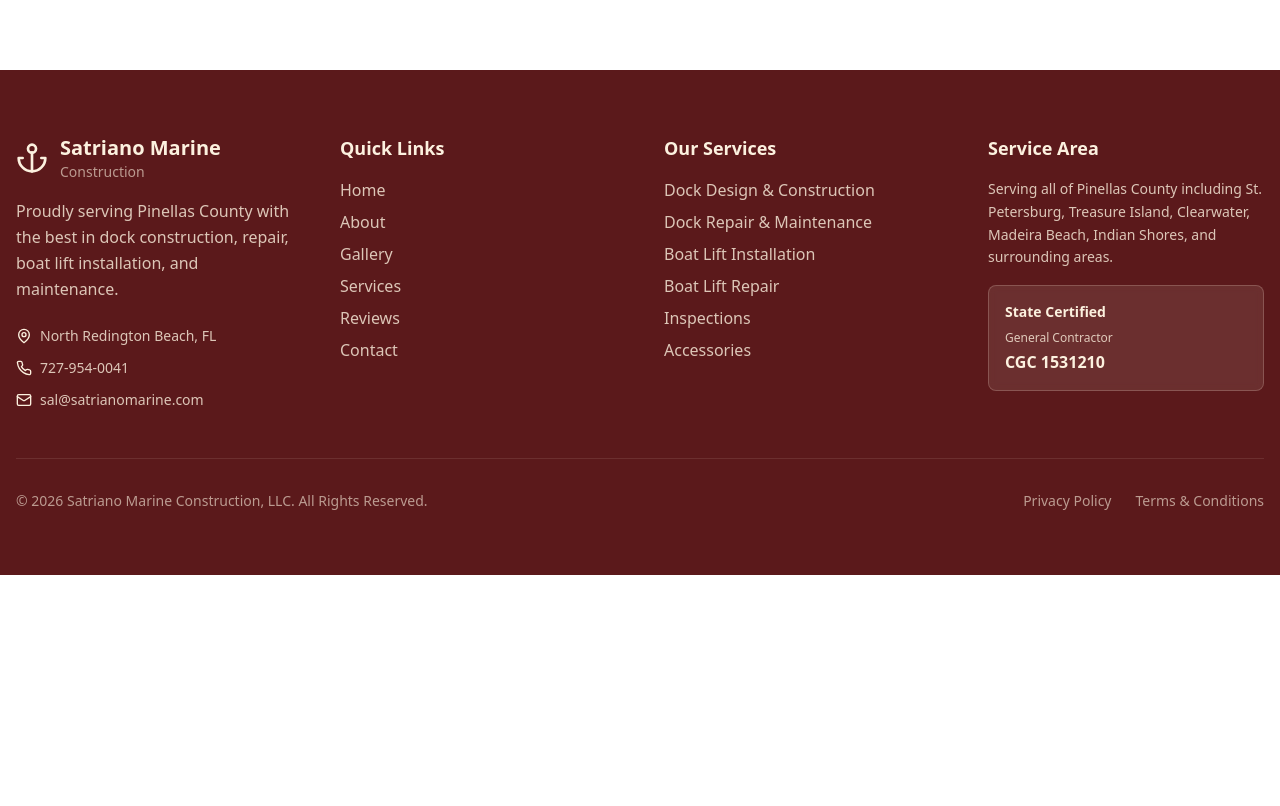
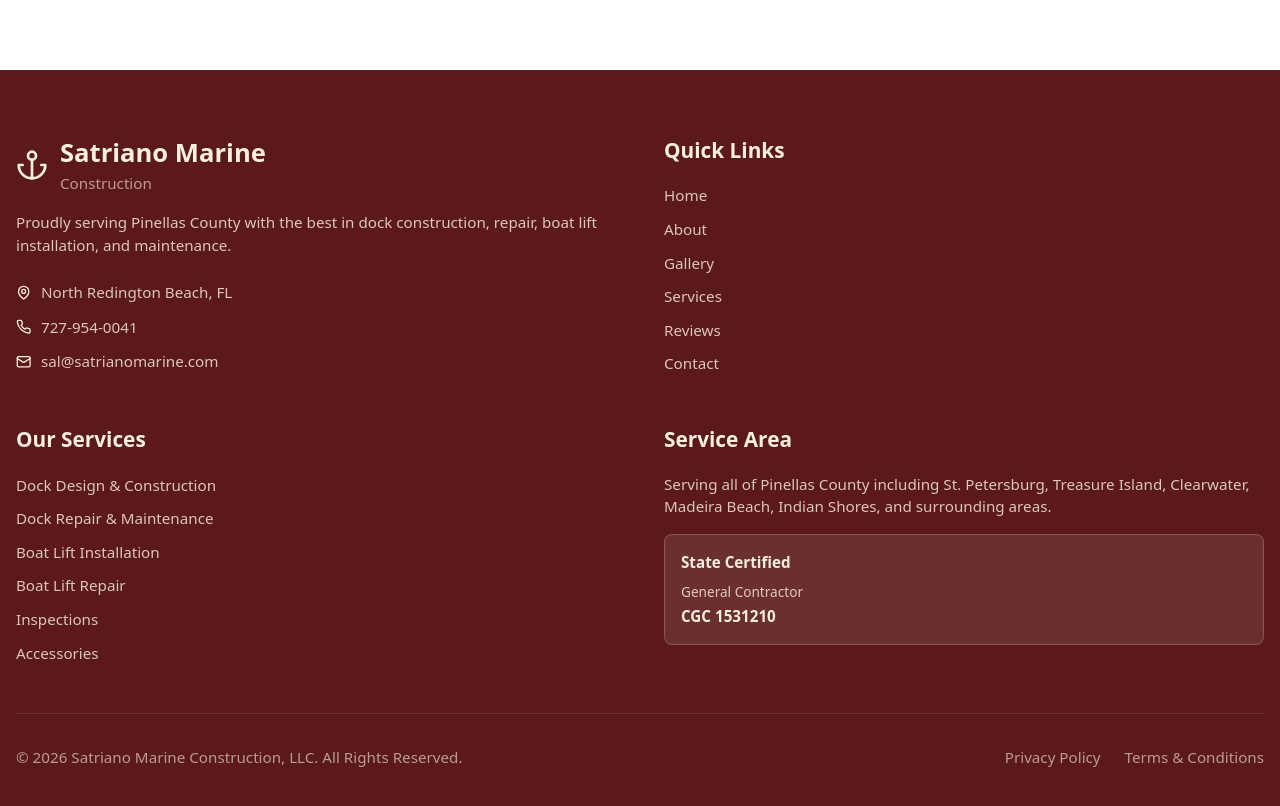
Before and after one commit to Millenium-AI/satriano, a React (Vite) app: page / in a window 1280 px wide. Shown: the part 6400-7206 px from the top of the page. Before the commit the page ends 6975 px from the top, so only its background shows below. Built offline with nearby package versions, Linux system fonts and the light colour scheme; a web font is replaced by a local one.

Commit message:
big restructure

```diff
--- a/src/components/Footer.tsx
+++ b/src/components/Footer.tsx
@@ -1,39 +1,77 @@
 import { Anchor, Phone, Mail, MapPin } from 'lucide-react';
+
+interface QuickLink {
+  label: string;
+  action: string;
+  isExternal?: boolean;
+}
+
+interface ServiceLink {
+  label: string;
+  slug: string;
+}
+
+const QUICK_LINKS: QuickLink[] = [
+  { label: 'Home', action: 'home' },
+  { label: 'About', action: 'about' },
+  { label: 'Gallery', action: '/gallery', isExternal: true },
+  { label: 'Services', action: 'services' },
+  { label: 'Reviews', action: 'testimonials' },
+  { label: 'Contact', action: 'contact' },
+];
+
+const SERVICE_LINKS: ServiceLink[] = [
+  { label: 'Dock Design & Construction', slug: 'new-dock-design-construction' },
+  { label: 'Dock Repair & Maintenance', slug: 'dock-repair-maintenance' },
+  { label: 'Boat Lift Installation', slug: 'new-boat-lift-design-installation' },
+  { label: 'Boat Lift Repair', slug: 'boat-lift-repair-maintenance' },
+  { label: 'Inspections', slug: 'dock-boat-lift-inspections' },
+  { label: 'Accessories', slug: 'dock-boat-lift-accessories' },
+];
 
 export default function Footer() {
   const scrollToSection = (id: string) => {
-    const element = document.getElementById(id);
-    if (element) {
-      element.scrollIntoView({ behavior: 'smooth' });
+    document.getElementById(id)?.scrollIntoView({ behavior: 'smooth' });
+  };
+
+  const handleQuickLinkClick = (link: QuickLink) => {
+    if (link.isExternal) {
+      window.location.href = link.action;
+    } else {
+      scrollToSection(link.action);
     }
   };
 
   return (
     <footer className="bg-burgundy text-cream">
-      <div className="container mx-auto px-4 py-16">
-        <div className="grid md:grid-cols-2 lg:grid-cols-4 gap-12 mb-12">
-          {/* Brand + contact */}
+      <div className="container mx-auto px-4" style={{ padding: 'clamp(3rem, 5vw, 4rem) 1rem' }}>
+        <div
+          className="grid md:grid-cols-2 desktop:grid-cols-4 mb-12"
+          style={{ gap: 'clamp(2rem, 4vw, 3rem)' }}
+        >
+          {/* Brand + Contact */}
           <div>
-            <div className="flex items-center gap-3 mb-4">
-              <Anchor className="w-8 h-8 text-cream" />
+            <div
+              className="flex items-center mb-4"
+              style={{ gap: 'clamp(0.5rem, 1vw, 0.75rem)' }}
+            >
+              <Anchor style={{ width: 'clamp(1.75rem, 2.5vw, 2rem)', height: 'clamp(1.75rem, 2.5vw, 2rem)' }} className="text-cream flex-shrink-0" />
               <div>
-                <h3 className="text-xl font-bold">Satriano Marine</h3>
-                <p className="text-sm text-cream/60">Construction</p>
+                <h3 className="text-fluid-xl font-bold">Satriano Marine</h3>
+                <p className="text-fluid-sm text-cream/60">Construction</p>
               </div>
             </div>
-            <p className="text-cream/80 leading-relaxed mb-6">
+            <p className="text-cream/80 leading-relaxed text-fluid-sm" style={{ marginBottom: 'clamp(1rem, 2vw, 1.5rem)' }}>
               Proudly serving Pinellas County with the best in dock construction,
               repair, boat lift installation, and maintenance.
             </p>
-            <div className="space-y-3">
-              <div className="flex items-center gap-2 text-sm">
-                <MapPin className="w-4 h-4 text-cream flex-shrink-0" />
-                <span className="text-cream/80">
-                  North Redington Beach, FL
-                </span>
+            <div style={{ display: 'flex', flexDirection: 'column', gap: 'clamp(0.5rem, 1vw, 0.75rem)' }}>
+              <div className="flex items-center text-fluid-sm" style={{ gap: 'clamp(0.4rem, 0.8vw, 0.6rem)' }}>
+                <MapPin style={{ width: 'clamp(0.9rem, 1.2vw, 1rem)', height: 'clamp(0.9rem, 1.2vw, 1rem)' }} className="text-cream flex-shrink-0" />
+                <span className="text-cream/80">North Redington Beach, FL</span>
               </div>
-              <div className="flex items-center gap-2 text-sm">
-                <Phone className="w-4 h-4 text-cream flex-shrink-0" />
+              <div className="flex items-center text-fluid-sm" style={{ gap: 'clamp(0.4rem, 0.8vw, 0.6rem)' }}>
+                <Phone style={{ width: 'clamp(0.9rem, 1.2vw, 1rem)', height: 'clamp(0.9rem, 1.2vw, 1rem)' }} className="text-cream flex-shrink-0" />
                 <a
                   href="tel:727-954-0041"
                   className="text-cream/80 hover:text-cream transition-colors"
@@ -41,8 +79,8 @@ export default function Footer() {
                   727-954-0041
                 </a>
               </div>
-              <div className="flex items-center gap-2 text-sm">
-                <Mail className="w-4 h-4 text-cream flex-shrink-0" />
+              <div className="flex items-center text-fluid-sm" style={{ gap: 'clamp(0.4rem, 0.8vw, 0.6rem)' }}>
+                <Mail style={{ width: 'clamp(0.9rem, 1.2vw, 1rem)', height: 'clamp(0.9rem, 1.2vw, 1rem)' }} className="text-cream flex-shrink-0" />
                 <a
                   href="mailto:sal@satrianomarine.com"
                   className="text-cream/80 hover:text-cream transition-colors"
@@ -53,139 +91,78 @@ export default function Footer() {
             </div>
           </div>
 
-          {/* Quick links -> components/sections on Home */}
+          {/* Quick Links */}
           <div>
-            <h4 className="text-lg font-bold mb-4 text-cream">Quick Links</h4>
-            <ul className="space-y-2">
-              <li>
+            <h4 className="text-fluid-lg font-bold mb-4 text-cream">Quick Links</h4>
+            <ul style={{ display: 'flex', flexDirection: 'column', gap: 'clamp(0.4rem, 0.8vw, 0.6rem)' }}>
+              {QUICK_LINKS.map((link) => (
+                <li key={link.action}>
                   <button
-                  onClick={() => scrollToSection('home')}
-                  className="text-cream/80 hover:text-cream transition-colors"
+                    onClick={() => handleQuickLinkClick(link)}
+                    className="text-cream/80 hover:text-cream transition-colors text-left text-fluid-sm"
                   >
-                  Home
+                    {link.label}
                   </button>
                 </li>
-              <li>
-                <button
-                  onClick={() => scrollToSection('about')}
-                  className="text-cream/80 hover:text-cream transition-colors"
-                >
-                  About
-                </button>
-              </li>
-              <li>
-                <a
-                  href="/gallery"
-                  className="text-cream/80 hover:text-cream transition-colors"
-                >
-                  Gallery
-                </a>
-              </li>
-              <li>
-                <button
-                  onClick={() => scrollToSection('services')}
-                  className="text-cream/80 hover:text-cream transition-colors"
-                >
-                  Services
-                </button>
-              </li>
-              <li>
-                <button
-                  onClick={() => scrollToSection('testimonials')}
-                  className="text-cream/80 hover:text-cream transition-colors"
-                >
-                  Reviews
-                </button>
-              </li>
-              <li>
-                <button
-                  onClick={() => scrollToSection('contact')}
-                  className="text-cream/80 hover:text-cream transition-colors"
-                >
-                  Contact
-                </button>
-              </li>
+              ))}
             </ul>
           </div>
 
-          {/* Our Services -> routed pages */}
+          {/* Our Services */}
           <div>
-            <h4 className="text-lg font-bold mb-4 text-cream">Our Services</h4>
-            <ul className="space-y-2 text-cream/80">
-              <li>
+            <h4 className="text-fluid-lg font-bold mb-4 text-cream">Our Services</h4>
+            <ul style={{ display: 'flex', flexDirection: 'column', gap: 'clamp(0.4rem, 0.8vw, 0.6rem)' }}>
+              {SERVICE_LINKS.map(({ label, slug }) => (
+                <li key={slug}>
                   <a
-                  href="/services/new-dock-design-construction"
-                  className="hover:text-cream transition-colors"
+                    href={`/services/${slug}`}
+                    className="text-cream/80 hover:text-cream transition-colors text-fluid-sm"
                   >
-                  Dock Design & Construction
+                    {label}
                   </a>
                 </li>
-              <li>
-                <a
-                  href="/services/dock-repair-maintenance"
-                  className="hover:text-cream transition-colors"
-                >
-                  Dock Repair & Maintenance
-                </a>
-              </li>
-              <li>
-                <a
-                  href="/services/new-boat-lift-design-installation"
-                  className="hover:text-cream transition-colors"
-                >
-                  Boat Lift Installation
-                </a>
-              </li>
-              <li>
-                <a
-                  href="/services/boat-lift-repair-maintenance"
-                  className="hover:text-cream transition-colors"
-                >
-                  Boat Lift Repair
-                </a>
-              </li>
-              <li>
-                <a
-                  href="/services/dock-boat-lift-inspections"
-                  className="hover:text-cream transition-colors"
-                >
-                  Inspections
-                </a>
-              </li>
-              <li>
-                <a
-                  href="/services/dock-boat-lift-accessories"
-                  className="hover:text-cream transition-colors"
-                >
-                  Accessories
-                </a>
-              </li>
+              ))}
             </ul>
           </div>
 
-          {/* Service area / license */}
+          {/* Service Area / License */}
           <div>
-            <h4 className="text-lg font-bold mb-4 text-cream">Service Area</h4>
-            <p className="text-cream/80 text-sm leading-relaxed mb-4">
+            <h4 className="text-fluid-lg font-bold mb-4 text-cream">Service Area</h4>
+            <p
+              className="text-cream/80 text-fluid-sm leading-relaxed"
+              style={{ marginBottom: 'clamp(0.75rem, 1.5vw, 1rem)' }}
+            >
               Serving all of Pinellas County including St. Petersburg, Treasure
               Island, Clearwater, Madeira Beach, Indian Shores, and surrounding
               areas.
             </p>
-            <div className="bg-cream/10 backdrop-blur-sm p-4 rounded-lg border border-cream/20">
-              <p className="text-sm font-semibold mb-2 text-cream">State Certified</p>
-              <p className="text-xs text-cream/80">General Contractor</p>
-              <p className="text-cream font-bold mt-1">CGC 1531210</p>
+            <div
+              className="bg-cream/10 backdrop-blur-sm rounded-lg border border-cream/20"
+              style={{ padding: 'clamp(0.75rem, 1.5vw, 1rem)' }}
+            >
+              <p className="text-fluid-sm font-semibold mb-2 text-cream">State Certified</p>
+              <p className="text-fluid-xs text-cream/80">General Contractor</p>
+              <p className="text-cream font-bold mt-1 text-fluid-sm">CGC 1531210</p>
             </div>
           </div>
         </div>
 
-        <div className="pt-8 border-t border-cream/10">
-          <div className="flex flex-col md:flex-row justify-between items-center gap-4">
-            <p className="text-cream/60 text-sm text-center md:text-left">
+        <div
+          className="border-t border-cream/10"
+          style={{ paddingTop: 'clamp(1.5rem, 3vw, 2rem)' }}
+        >
+          <div
+            className="flex flex-col md:flex-row justify-between items-center"
+            style={{ gap: 'clamp(0.75rem, 1.5vw, 1rem)' }}
+          >
+            <p className="text-cream/60 text-fluid-sm text-center md:text-left">
               © {new Date().getFullYear()} Satriano Marine Construction, LLC.
               All Rights Reserved.
             </p>
-            <div className="flex gap-6 text-sm text-cream/60">
+            <div
+              className="flex text-fluid-sm text-cream/60"
+              style={{ gap: 'clamp(1rem, 2vw, 1.5rem)' }}
+            >
               <a href="/privacy" className="hover:text-cream transition-colors">
                 Privacy Policy
               </a>
--- a/src/index.css
+++ b/src/index.css
@@ -13,6 +13,152 @@
 }
 
 @layer utilities {
+  /* Fluid responsive utilities using clamp() */
+  .text-fluid-xs {
+    font-size: clamp(0.7rem, 0.8vw + 0.3rem, 0.85rem);
+    line-height: 1.4;
+  }
+  .text-fluid-sm {
+    font-size: clamp(0.8rem, 0.9vw + 0.4rem, 0.95rem);
+    line-height: 1.5;
+  }
+  .text-fluid-base {
+    font-size: clamp(0.95rem, 1vw + 0.5rem, 1.1rem);
+    line-height: 1.6;
+  }
+  .text-fluid-lg {
+    font-size: clamp(1.1rem, 1.2vw + 0.6rem, 1.3rem);
+    line-height: 1.6;
+  }
+  .text-fluid-xl {
+    font-size: clamp(1.25rem, 1.5vw + 0.7rem, 1.6rem);
+    line-height: 1.5;
+  }
+  .text-fluid-2xl {
+    font-size: clamp(1.5rem, 2vw + 0.8rem, 2rem);
+    line-height: 1.4;
+  }
+  .text-fluid-3xl {
+    font-size: clamp(1.875rem, 2.5vw + 1rem, 2.5rem);
+    line-height: 1.3;
+  }
+  .text-fluid-4xl {
+    font-size: clamp(2.25rem, 3vw + 1.2rem, 3rem);
+    line-height: 1.2;
+  }
+  .text-fluid-5xl {
+    font-size: clamp(2.5rem, 4vw + 1.5rem, 3.5rem);
+    line-height: 1.1;
+  }
+
+  /* Fluid spacing utilities */
+  .gap-fluid-xs {
+    gap: clamp(0.25rem, 0.5vw, 0.5rem);
+  }
+  .gap-fluid-sm {
+    gap: clamp(0.5rem, 1vw, 0.75rem);
+  }
+  .gap-fluid-md {
+    gap: clamp(0.75rem, 1.5vw, 1rem);
+  }
+  .gap-fluid-lg {
+    gap: clamp(1rem, 2vw, 1.5rem);
+  }
+  .gap-fluid-xl {
+    gap: clamp(1.5rem, 3vw, 2rem);
+  }
+  .gap-fluid-2xl {
+    gap: clamp(2rem, 4vw, 3rem);
+  }
+
+  .p-fluid-sm {
+    padding: clamp(0.5rem, 1vw, 0.75rem);
+  }
+  .p-fluid-md {
+    padding: clamp(0.75rem, 1.5vw, 1rem);
+  }
+  .p-fluid-lg {
+    padding: clamp(1rem, 2vw, 1.5rem);
+  }
+  .p-fluid-xl {
+    padding: clamp(1.5rem, 3vw, 2rem);
+  }
+  .p-fluid-2xl {
+    padding: clamp(2rem, 4vw, 3rem);
+  }
+
+  .px-fluid-sm {
+    padding-left: clamp(0.5rem, 1vw, 0.75rem);
+    padding-right: clamp(0.5rem, 1vw, 0.75rem);
+  }
+  .px-fluid-md {
+    padding-left: clamp(0.75rem, 1.5vw, 1rem);
+    padding-right: clamp(0.75rem, 1.5vw, 1rem);
+  }
+  .px-fluid-lg {
+    padding-left: clamp(1rem, 2vw, 1.5rem);
+    padding-right: clamp(1rem, 2vw, 1.5rem);
+  }
+  .px-fluid-xl {
+    padding-left: clamp(1.5rem, 3vw, 2rem);
+    padding-right: clamp(1.5rem, 3vw, 2rem);
+  }
+
+  .py-fluid-sm {
+    padding-top: clamp(0.5rem, 1vw, 0.75rem);
+    padding-bottom: clamp(0.5rem, 1vw, 0.75rem);
+  }
+  .py-fluid-md {
+    padding-top: clamp(0.75rem, 1.5vw, 1rem);
+    padding-bottom: clamp(0.75rem, 1.5vw, 1rem);
+  }
+  .py-fluid-lg {
+    padding-top: clamp(1rem, 2vw, 1.5rem);
+    padding-bottom: clamp(1rem, 2vw, 1.5rem);
+  }
+  .py-fluid-xl {
+    padding-top: clamp(1.5rem, 3vw, 2rem);
+    padding-bottom: clamp(1.5rem, 3vw, 2rem);
+  }
+  .py-fluid-2xl {
+    padding-top: clamp(2rem, 4vw, 3rem);
+    padding-bottom: clamp(2rem, 4vw, 3rem);
+  }
+  .py-fluid-3xl {
+    padding-top: clamp(3rem, 6vw, 4rem);
+    padding-bottom: clamp(3rem, 6vw, 4rem);
+  }
+
+  .m-fluid-sm {
+    margin: clamp(0.5rem, 1vw, 0.75rem);
+  }
+  .m-fluid-md {
+    margin: clamp(0.75rem, 1.5vw, 1rem);
+  }
+  .m-fluid-lg {
+    margin: clamp(1rem, 2vw, 1.5rem);
+  }
+  .m-fluid-xl {
+    margin: clamp(1.5rem, 3vw, 2rem);
+  }
+
+  .mb-fluid-sm {
+    margin-bottom: clamp(0.5rem, 1vw, 0.75rem);
+  }
+  .mb-fluid-md {
+    margin-bottom: clamp(0.75rem, 1.5vw, 1rem);
+  }
+  .mb-fluid-lg {
+    margin-bottom: clamp(1rem, 2vw, 1.5rem);
+  }
+  .mb-fluid-xl {
+    margin-bottom: clamp(1.5rem, 3vw, 2rem);
+  }
+  .mb-fluid-2xl {
+    margin-bottom: clamp(2rem, 4vw, 3rem);
+  }
+
+  /* Animation utilities */
   .animate-fadeIn {
     animation: fadeIn 0.8s ease-out forwards;
   }
@@ -44,9 +190,49 @@
   }
 }
 
-/* add this */
 @layer components {
+  /* Fluid section padding - replaces fixed breakpoint approach */
   .section-default {
-    @apply py-16 md:py-20 lg:py-24;
+    padding-top: clamp(3rem, 5vw + 2rem, 6rem);
+    padding-bottom: clamp(3rem, 5vw + 2rem, 6rem);
+  }
+
+  .section-compact {
+    padding-top: clamp(2rem, 4vw + 1rem, 4rem);
+    padding-bottom: clamp(2rem, 4vw + 1rem, 4rem);
+  }
+
+  .section-spacious {
+    padding-top: clamp(4rem, 6vw + 3rem, 8rem);
+    padding-bottom: clamp(4rem, 6vw + 3rem, 8rem);
+  }
+
+  /* Container with fluid max-width */
+  .container-fluid {
+    width: 100%;
+    max-width: clamp(320px, 95vw, 1400px);
+    margin-left: auto;
+    margin-right: auto;
+    padding-left: clamp(1rem, 2vw, 1.5rem);
+    padding-right: clamp(1rem, 2vw, 1.5rem);
+  }
+
+  /* Fluid card component */
+  .card-fluid {
+    padding: clamp(1rem, 2vw, 1.5rem);
+    border-radius: clamp(0.5rem, 1vw, 0.75rem);
+  }
+
+  /* Fluid button sizing */
+  .btn-fluid {
+    padding: clamp(0.5rem, 1vw, 0.75rem) clamp(1rem, 2vw, 1.5rem);
+    font-size: clamp(0.875rem, 1vw + 0.5rem, 1rem);
+    border-radius: clamp(0.375rem, 0.8vw, 0.5rem);
+  }
+
+  .btn-fluid-lg {
+    padding: clamp(0.75rem, 1.5vw, 1rem) clamp(1.5rem, 3vw, 2rem);
+    font-size: clamp(1rem, 1.2vw + 0.6rem, 1.125rem);
+    border-radius: clamp(0.5rem, 1vw, 0.75rem);
   }
 }
--- a/tailwind.config.js
+++ b/tailwind.config.js
@@ -8,22 +8,38 @@ export default {
         burgundy: '#5B191B',
         gold: '#CE973D',
       },
-      // Added fontFamily for custom fonts
       fontFamily: {
         'special-elite': ['Special Elite', 'system-ui'],
         'montserrat': ['Montserrat', 'sans-serif'],
         'lato': ['Lato', 'sans-serif'],
         'zalando': ['Zalando Sans Expanded', 'sans-serif'],
       },
-      // Mobile-optimized spacing
       spacing: {
         'safe-top': 'env(safe-area-inset-top)',
         'safe-bottom': 'env(safe-area-inset-bottom)',
         'safe-left': 'env(safe-area-inset-left)',
         'safe-right': 'env(safe-area-inset-right)',
+        // Fluid spacing utilities
+        'fluid-xs': 'clamp(0.25rem, 0.5vw, 0.5rem)',
+        'fluid-sm': 'clamp(0.5rem, 1vw, 0.75rem)',
+        'fluid-md': 'clamp(0.75rem, 1.5vw, 1rem)',
+        'fluid-lg': 'clamp(1rem, 2vw, 1.5rem)',
+        'fluid-xl': 'clamp(1.5rem, 3vw, 2rem)',
+        'fluid-2xl': 'clamp(2rem, 4vw, 3rem)',
+        'fluid-3xl': 'clamp(3rem, 6vw, 4rem)',
       },
-      // Better mobile font sizes
       fontSize: {
+        // Fluid typography - scales smoothly at all viewport sizes
+        'fluid-xs': ['clamp(0.7rem, 0.8vw + 0.3rem, 0.85rem)', { lineHeight: '1.4' }],
+        'fluid-sm': ['clamp(0.8rem, 0.9vw + 0.4rem, 0.95rem)', { lineHeight: '1.5' }],
+        'fluid-base': ['clamp(0.95rem, 1vw + 0.5rem, 1.1rem)', { lineHeight: '1.6' }],
+        'fluid-lg': ['clamp(1.1rem, 1.2vw + 0.6rem, 1.3rem)', { lineHeight: '1.6' }],
+        'fluid-xl': ['clamp(1.25rem, 1.5vw + 0.7rem, 1.6rem)', { lineHeight: '1.5' }],
+        'fluid-2xl': ['clamp(1.5rem, 2vw + 0.8rem, 2rem)', { lineHeight: '1.4' }],
+        'fluid-3xl': ['clamp(1.875rem, 2.5vw + 1rem, 2.5rem)', { lineHeight: '1.3' }],
+        'fluid-4xl': ['clamp(2.25rem, 3vw + 1.2rem, 3rem)', { lineHeight: '1.2' }],
+        'fluid-5xl': ['clamp(2.5rem, 4vw + 1.5rem, 3.5rem)', { lineHeight: '1.1' }],
+        // Static sizes (keep for backward compatibility)
         'xs': ['0.75rem', { lineHeight: '1rem' }],
         'sm': ['0.875rem', { lineHeight: '1.25rem' }],
         'base': ['1rem', { lineHeight: '1.5rem' }],
@@ -34,21 +50,31 @@ export default {
         '4xl': ['2.25rem', { lineHeight: '2.5rem' }],
         '5xl': ['3rem', { lineHeight: '1' }],
       },
-      // Touch-friendly minimum sizes
+      gap: {
+        // Fluid gap utilities for flex/grid
+        'fluid-xs': 'clamp(0.25rem, 0.5vw, 0.5rem)',
+        'fluid-sm': 'clamp(0.5rem, 1vw, 0.75rem)',
+        'fluid-md': 'clamp(0.75rem, 1.5vw, 1rem)',
+        'fluid-lg': 'clamp(1rem, 2vw, 1.5rem)',
+        'fluid-xl': 'clamp(1.5rem, 3vw, 2rem)',
+        'fluid-2xl': 'clamp(2rem, 4vw, 3rem)',
+      },
       minHeight: {
         'touch': '44px',
+        'fluid-touch': 'clamp(44px, 5vw, 60px)',
       },
       minWidth: {
         'touch': '44px',
+        'fluid-touch': 'clamp(44px, 5vw, 60px)',
       },
     },
-    // Ensure mobile-first breakpoints are clear
     screens: {
       'xs': '475px',
       'sm': '640px',
       'md': '768px',
       'lg': '1024px',
       'xl': '1280px',
+      'desktop': '1400px', // New breakpoint - true desktop (excludes iPad landscape)
       '2xl': '1536px',
     },
   },
```
Lines whose indentation alone changed are shown as unchanged.
